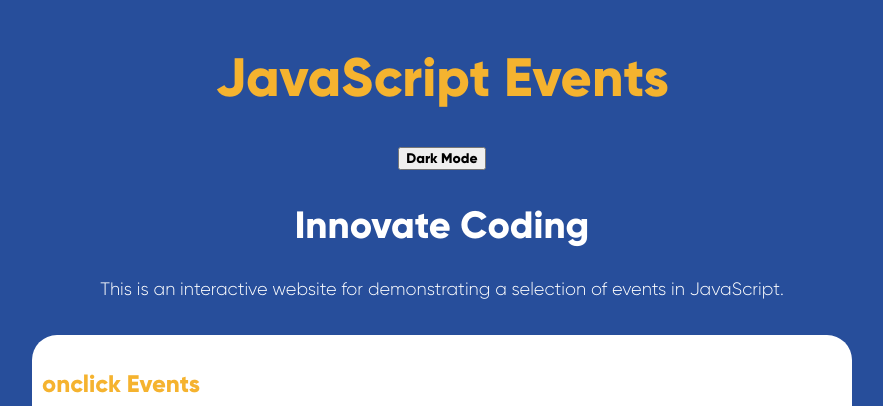
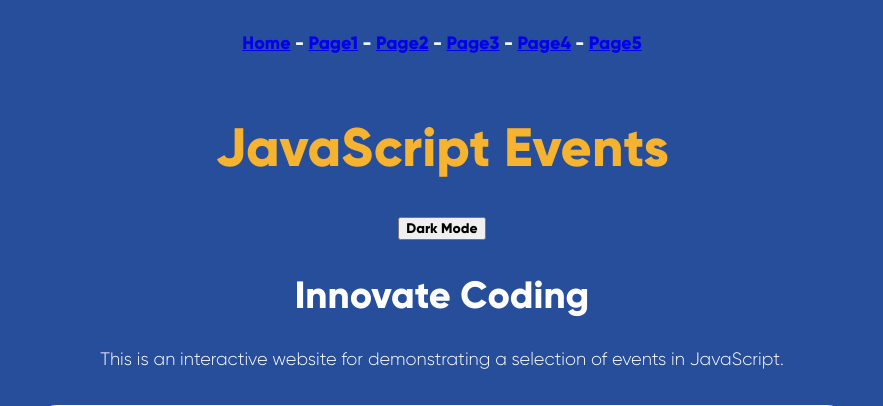
Before and after one commit to Crabbiee/flaskproject, a Flask app: page / in a window 1280 px wide. Shown: the top 406 px of the page, without its empty margins (198-1081 px from the left). Run offline with Flask 2, Linux system fonts and the light colour scheme.

Commit message:
Updated base.html for bonus objective

```diff
--- a/templates/base.html
+++ b/templates/base.html
@@ -8,6 +8,16 @@
     <meta name="viewport" content="width=device-width, initial-scale=1.0">
     <title>JavaScript Events</title>
 </head>
+<nav>
+    <div class="flex-container-h" id="intro-text"><h4>
+    <a href="{{url_for('my_view.index')}}">Home</a> -
+    <a href="{{url_for('my_view.page1')}}">Page1</a> -
+    <a href="{{url_for('my_view.page2')}}">Page2</a> -
+    <a href="{{url_for('my_view.page3')}}">Page3</a> -
+    <a href="{{url_for('my_view.page4')}}">Page4</a> -
+    <a href="{{url_for('my_view.page5')}}">Page5</a></h4>
+</div>
+</nav>
 {% block content %}
 {% endblock %}
 </html>
```
